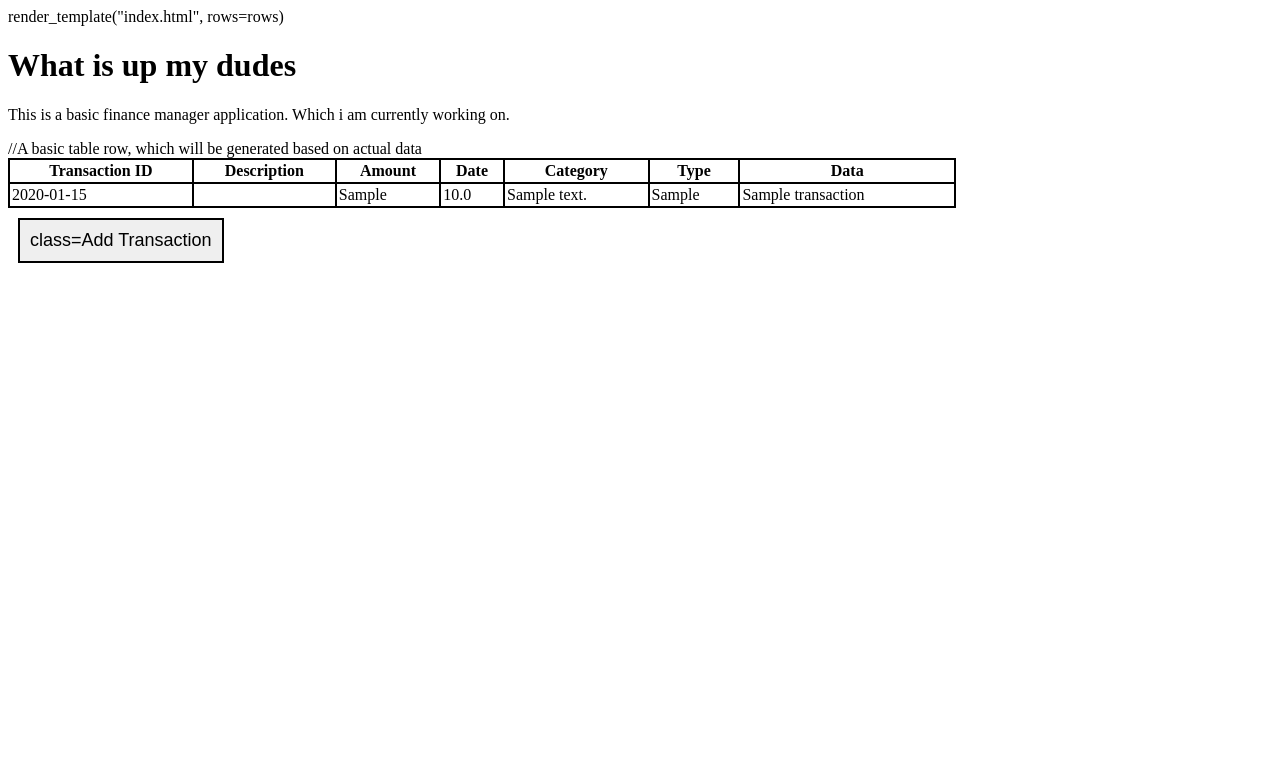
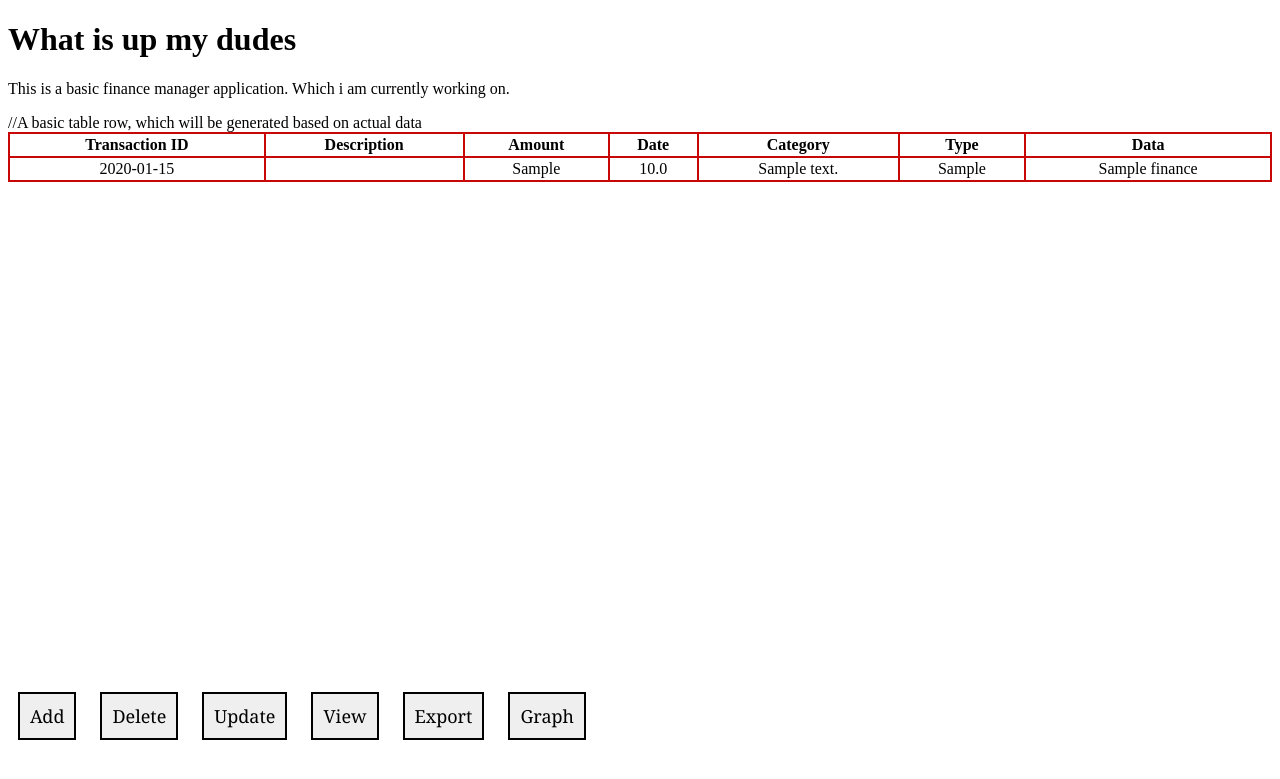
Before and after one commit to gurrajbains/FinanceProject, a Flask app: page / in a window 1280 px wide. Shown: the top 779 px of the page. Run offline with Flask 3, Linux system fonts and the light colour scheme; tables that the repository leaves empty hold one stand-in row (values such as "Sample post").

Commit message:
Fixed issues with incorrect Database name as well as updated UI and got rid of waste code

```diff
--- a/app.py
+++ b/app.py
@@ -7,7 +7,7 @@ appp = Flask(__name__)
 @appp.route('/')
 def house():
     rows = get_all_transactions()
-    return render_template('index.html', rows=rows)
+    return render_template('index.html', rows = rows)
 if(__name__ == '__main__'):
     init_db()
     appp.run(debug=True)
--- a/database.py
+++ b/database.py
@@ -16,7 +16,7 @@ def init_db():
     conn = get_connection()
     cursor = conn.cursor()
     cursor.execute("""
-        CREATE TABLE IF NOT EXISTS transactions (
+        CREATE TABLE IF NOT EXISTS finance (
             name TEXT,
             id INTEGER PRIMARY KEY AUTOINCREMENT,
             date TEXT NOT NULL,
@@ -41,12 +41,12 @@ def return_HTML_table(rows):
 def add_transaction(name, date, amount, ttype, category, description=""):
     """
     Add a transaction to the database.
-    TODO: Insert row into transactions table
+    TODO: Insert row into finance table
     """
     conn = get_connection()
     cursor = conn.cursor()
     cursor.execute("""
-        INSERT INTO transactions (name, date, amount, ttype, category, description)
+        INSERT INTO finance (name, date, amount, ttype, category, description)
         VALUES (?,?, ?, ?, ?, ?)
     """, (name, date, amount, ttype, category, description))
     conn.commit()
@@ -55,30 +55,19 @@ def add_transaction(name, date, amount, ttype, category, description=""):
 def get_all_transactions():
     """
     Return all transactions.
-    TODO: Query transactions table
+    TODO: Query finance table
     """
     conn = get_connection()
     cursor = conn.cursor()
-    cursor.execute("SELECT name, date, amount, ttype, category, description FROM transactions;")
+    cursor.execute("SELECT name, date, amount, ttype, category, description FROM finance;")
     rows = cursor.fetchall()
     conn.close()
     return rows
 
-def delete_Database():
-    """
-    Clear the database files
-    """
-    pass
-def cleanPrint(rows):
-    """
-    Print the rows in a clean format
-    """
-    pass
-
 def delete_transaction(transaction_id):
     conn= get_connection()
     cursor = conn.cursor()
-    cursor.execute(" DELETE FROM transactions WHERE id = ?", (transaction_id,))
+    cursor.execute(" DELETE FROM finance WHERE id = ?", (transaction_id,))
     conn.commit()
 
     cursor.rowcount
@@ -89,7 +78,7 @@ def delete_transaction(transaction_id):
 def delete_all_transactions():
     conn = get_connection()
     cursor = conn.cursor()
-    cursor.execute("DELETE FROM transactions;")
+    cursor.execute("DELETE FROM finance;")
 
     conn.commit()
 
@@ -102,14 +91,14 @@ def delete_all_transactions():
 def get_summary():
     conn = get_connection()
     cursor = conn.cursor()
-    cursor.execute("SELECT ttype, SUM (amount) FROM transactions GROUP BY ttype;")
+    cursor.execute("SELECT ttype, SUM (amount) FROM finance GROUP BY ttype;")
     summary = cursor.fetchall()
     conn.close()
     return summary
 def get_transactions_by_type(ttype):
     conn = get_connection()
     cursor = conn.cursor()
-    cursor.execute("SELECT name, date, amount, ttype, category, description FROM transactions WHERE ttype=? ORDER by date DESC, id DESC", (ttype,))
+    cursor.execute("SELECT name, date, amount, ttype, category, description FROM finance WHERE ttype=? ORDER by date DESC, id DESC", (ttype,))
     rows = cursor.fetchall()
     conn.close()
     return rows
--- a/templates/index.html
+++ b/templates/index.html
@@ -1,21 +1,25 @@
 <!DOCTYPE html>
-<html> render_template("index.html", rows=rows)
+<html>
 <head>
 <style>
 
 table,th,td{
-    border: 2px solid black;
+    border: 2px solid rgb(201, 6, 6);
     padding:2px;
     border-collapse: collapse;
+    text-align: center;
+    background-color: rgb(255, 255, 255);
+    margin-bottom:500px;
 }
 </style>
 <title>Finance Manager</title>
 
 </head>
+
 <body>
     <h1>What is up my dudes</h1>
     <p> This is a basic finance manager application. Which i am currently working on.</p>
-<table border=5 frame=red rules=rows, width = 75%>
+<table border=5 frame=red rules=rows, width = 100% text-align = center>
     <tr style="border-bottom: 1px solid #ff0000;">
         <th> Transaction ID </th>
         <th> Description </th>
@@ -26,7 +30,7 @@ table,th,td{
         <th> Data </th>
     </tr>
     <tbody>
-        <tr style="border-bottom: 1px solid #ff0000;">
+        <tr >
         //A basic table row, which will be generated based on actual data
         {% for row in rows %}
         <td> {{row[1]}} </td>
@@ -36,21 +40,29 @@ table,th,td{
         <td> {{row[5]}} </td>
         <td> {{row[4]}} </td>
         <td>{{row[0]}}</td>
-     </tr>    {% endfor %}
+     </tr>
+      {% endfor %}
     </tbody>
+
 </table>
-<style>
-button {
+<style >
+button  {
     border:  2px solid black;
     padding: 10px;
-    display: block;
+    font-family: Cambria, Cochin, Georgia, Times, 'Times New Roman', serif;
+    display: inline-block;
     text-decoration: wavy;
     font-size: large;
     margin : 10px;
+    gap: 100px;
     cursor: pointer;
-} </style>
-
-    <button >class=Add Transaction</button>
+} </style >
+    <button >Add </button>
+    <button>Delete </button>
+    <button>Update</button>
+    <button>View</button>
+    <button>Export</button>
+    <button>Graph</button>
 
 
 <body>
```
